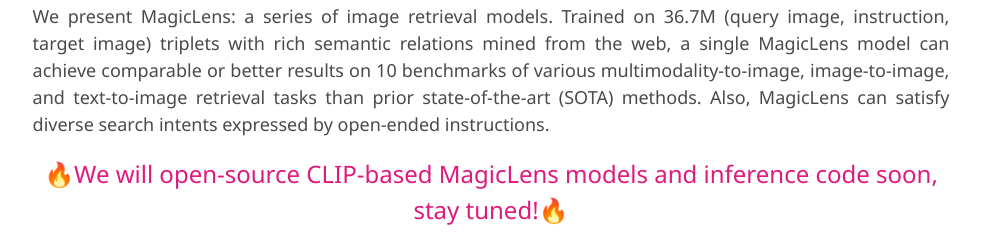
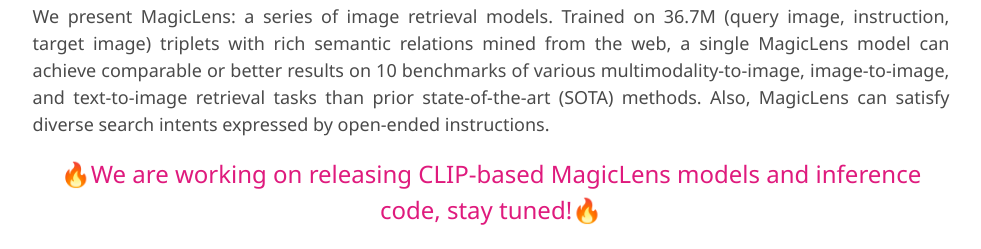
Before and after one commit to open-vision-language/MagicLens, a plain HTML site: page index.html in a window 1280 px wide. Shown: the part 848-1097 px from the top of the page, without its empty margins (149-1130 px from the left). Drawn offline with nearby package versions, Linux system fonts and the light colour scheme; grey boxes are pictures that could not be loaded; a script that the page names is missing; some icons are missing; a web font is replaced by a local one.

Commit message:
upd page

```diff
--- a/index.html
+++ b/index.html
@@ -232,7 +232,7 @@
             Also, MagicLens can satisfy diverse search intents expressed by open-ended instructions.
             <br>
             <div class="content has-text-centered">
-              <p style="color: #df1a7d; font-size: 24px;">🔥We will open-source CLIP-based MagicLens models and inference code soon, stay tuned!🔥</p>
+              <p style="color: #df1a7d; font-size: 24px;">🔥We are working on releasing CLIP-based MagicLens models and inference code, stay tuned!🔥</p>
             </div>
             <div class="content has-text-centered">
               <video class="video" controls autoplay playsinline muted loop>
```
